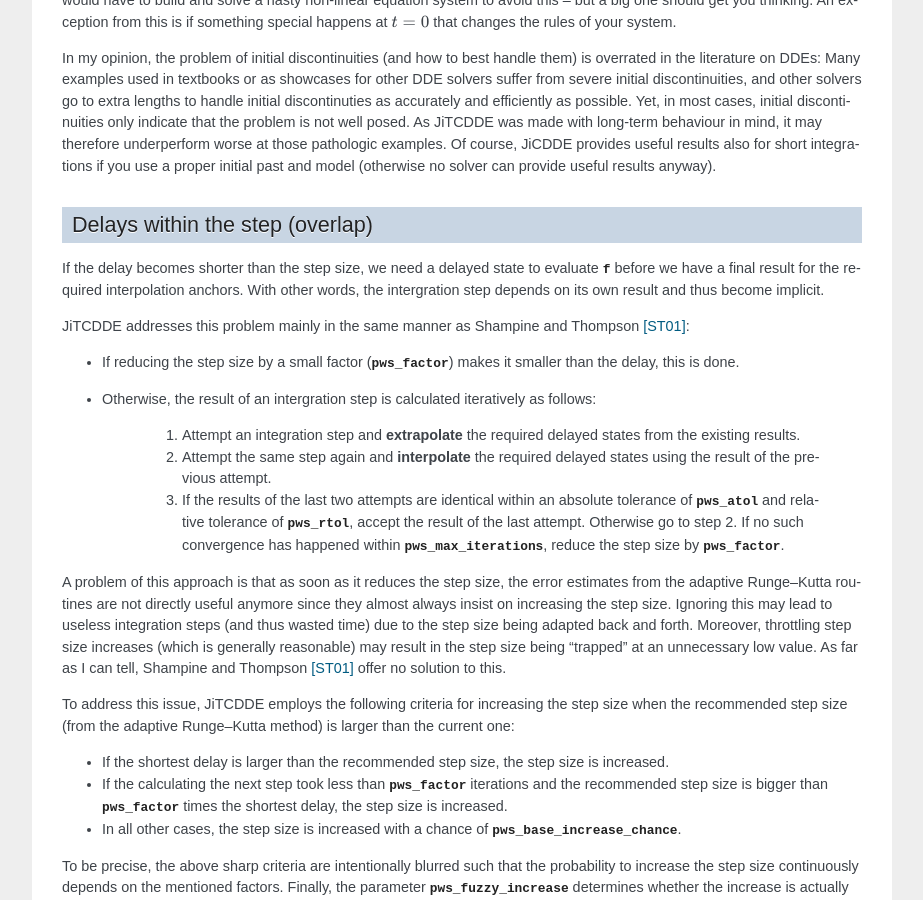
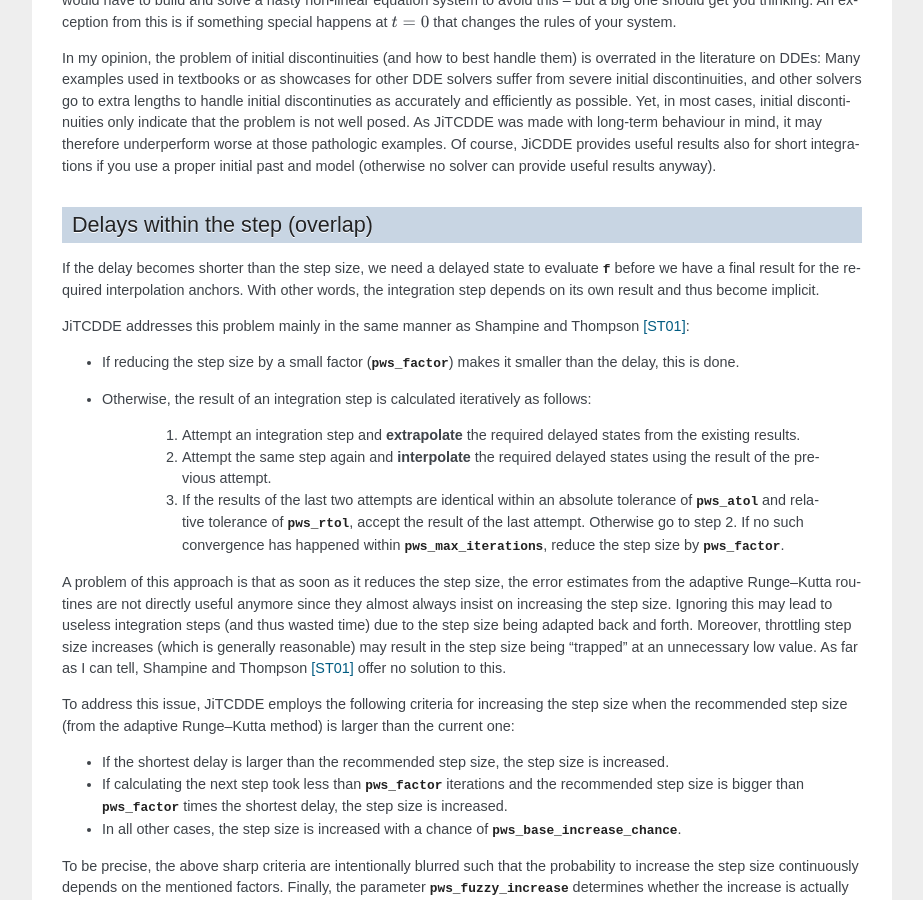
Before and after one commit to neurophysik/jitcdde, a Sphinx documentation site: the page built from docs/index.rst, in a window 1280 px wide and 900 px high, scrolled down 2061 px. Shown: the whole window, without its empty margins (198-1121 px from the left). Built offline with Sphinx 7.4.7, drawn with Linux system fonts in a browser that asks for light colours; the version number could not be read and is left out.

Commit message:
–Fixing typos.

```diff
--- a/docs/index.rst
+++ b/docs/index.rst
@@ -105,13 +105,13 @@ Delays within the step (overlap)
 --------------------------------
 
 If the delay becomes shorter than the step size, we need a delayed state to evaluate `f` before we have a final result for the required interpolation anchors.
-With other words, the intergration step depends on its own result and thus become implicit.
+With other words, the integration step depends on its own result and thus become implicit.
 
 JiTCDDE addresses this problem mainly in the same manner as Shampine and Thompson [ST01]_:
 
 * If reducing the step size by a small factor (`pws_factor`) makes it smaller than the delay, this is done.
 
-* Otherwise, the result of an intergration step is calculated iteratively as follows:
+* Otherwise, the result of an integration step is calculated iteratively as follows:
 
 	1. Attempt an integration step and **extrapolate** the required delayed states from the existing results.
 
@@ -128,7 +128,7 @@ To address this issue, JiTCDDE employs the following criteria for increasing the
 
 * If the shortest delay is larger than the recommended step size, the step size is increased.
 
-* If the calculating the next step took less than `pws_factor` iterations and the recommended step size is bigger than `pws_factor` times the shortest delay, the step size is increased.
+* If calculating the next step took less than `pws_factor` iterations and the recommended step size is bigger than `pws_factor` times the shortest delay, the step size is increased.
 
 * In all other cases, the step size is increased with a chance of `pws_base_increase_chance`.
 
```
